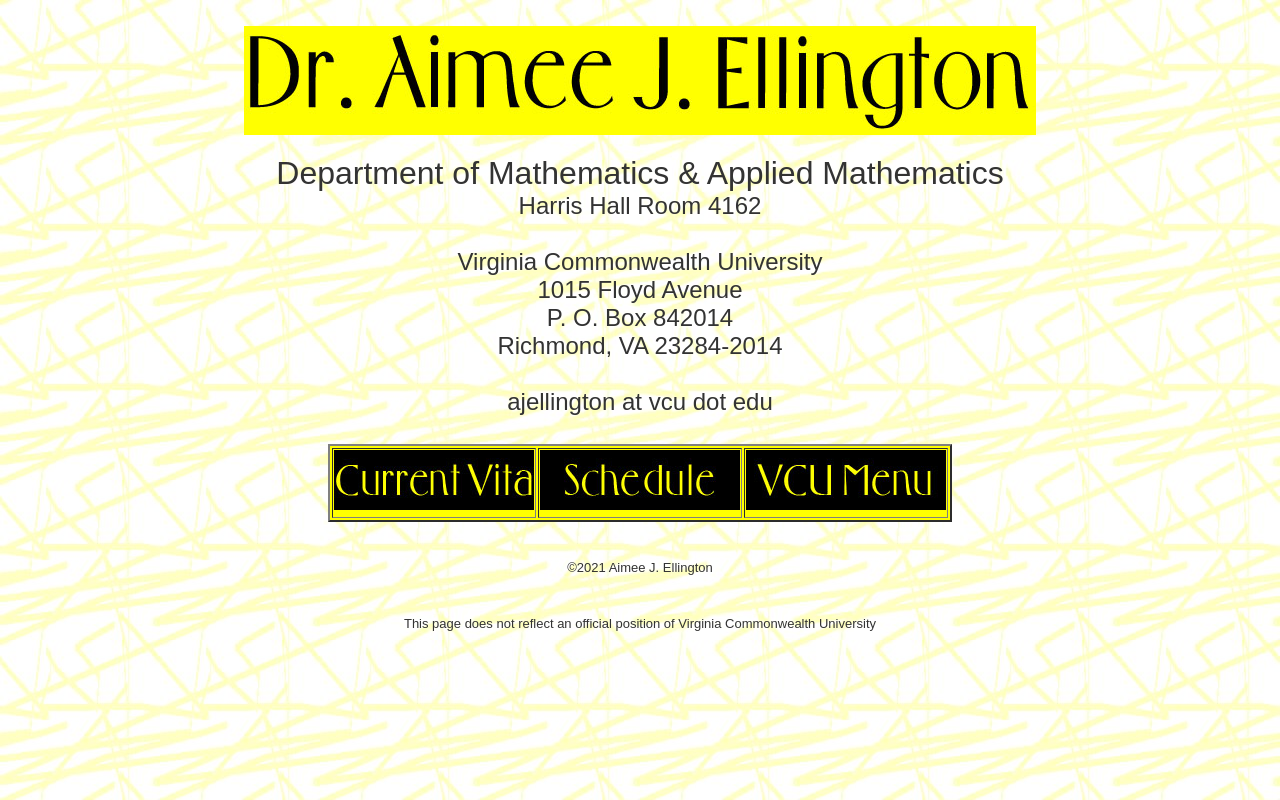
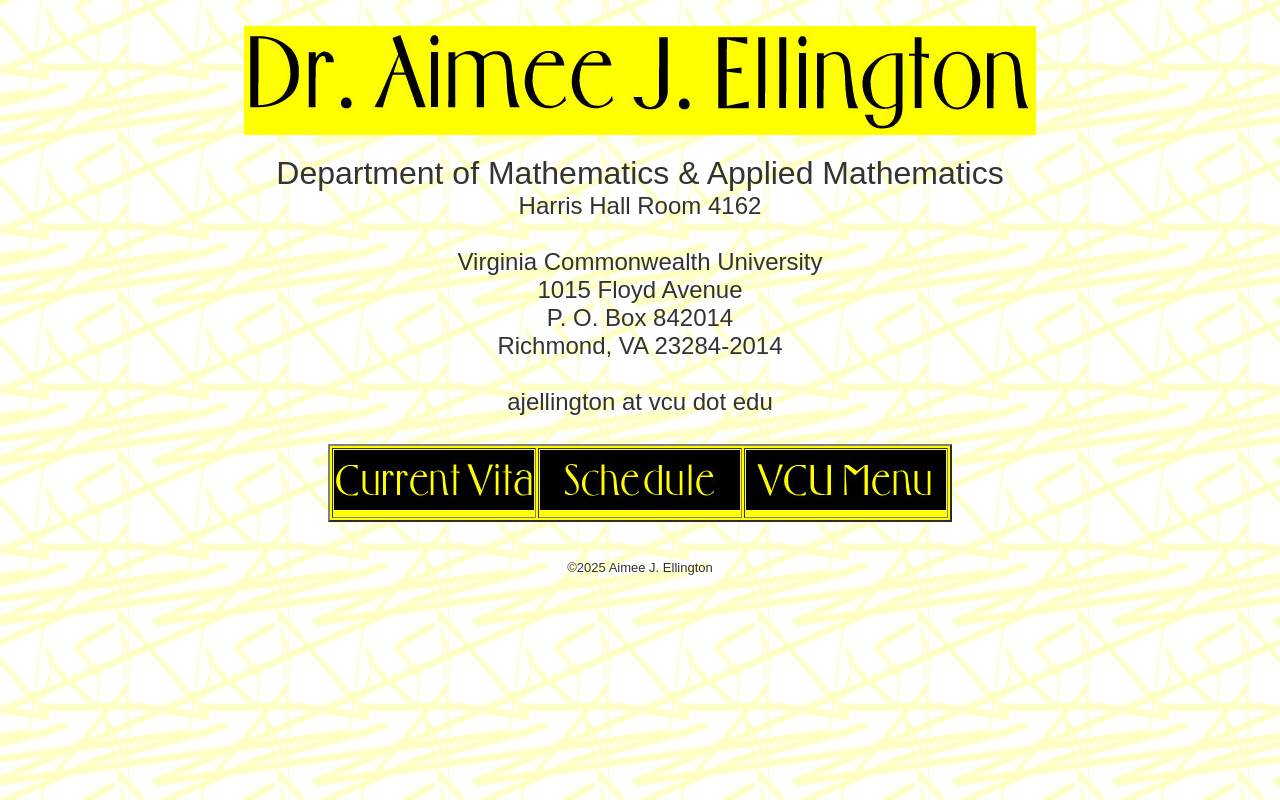
Before and after one commit to ajellington/ajellington.github.io, a plain HTML site: page index.htm in a window 1280 px wide. Drawn offline with Linux system fonts and the light colour scheme.

Commit message:
Update index.htm

```diff
--- a/index.htm
+++ b/index.htm
@@ -22,9 +22,7 @@
 </TABLE>
 <BR>
 <FONT FACE="Arial" SIZE="2">
-&copy;2021 Aimee J. Ellington
-<BR><BR>
-This page does not reflect an official position of Virginia Commonwealth University
+&copy;2025 Aimee J. Ellington
 </FONT FACE="Arial" SIZE="2">
 </CENTER>
 </BODY>
```
